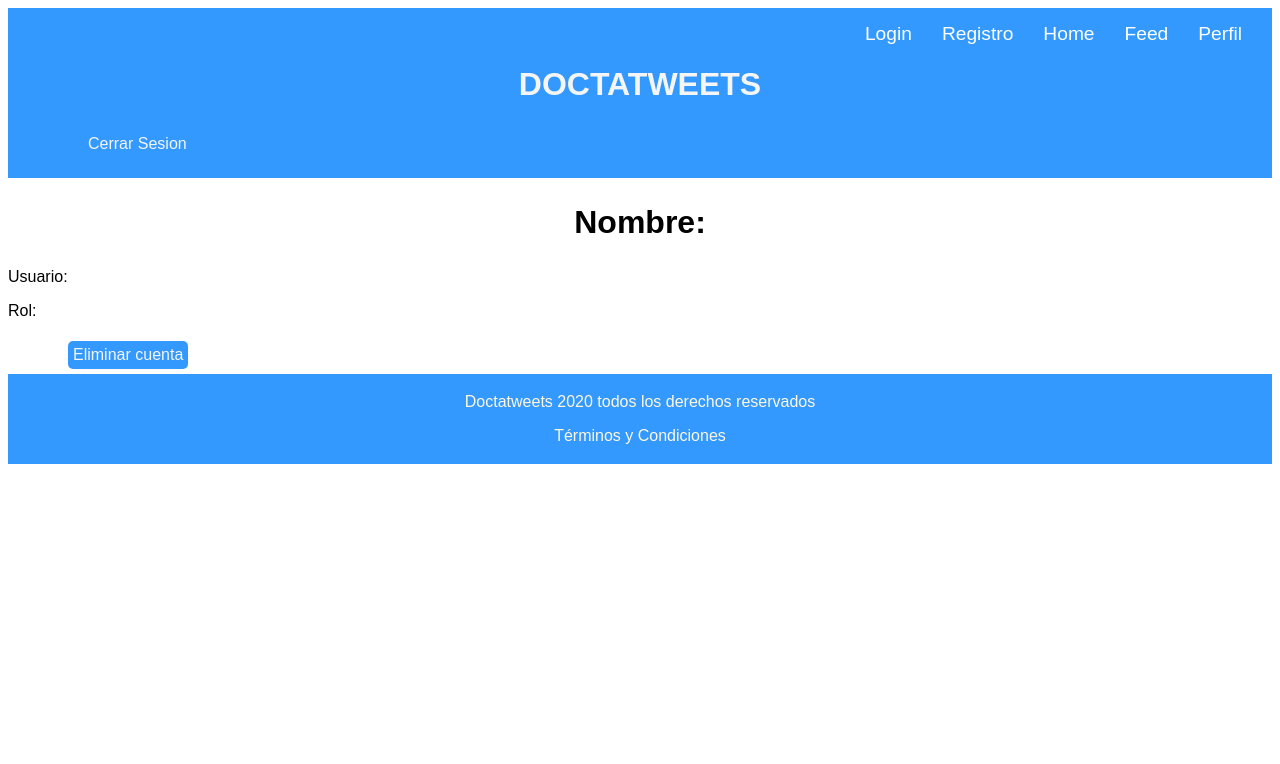
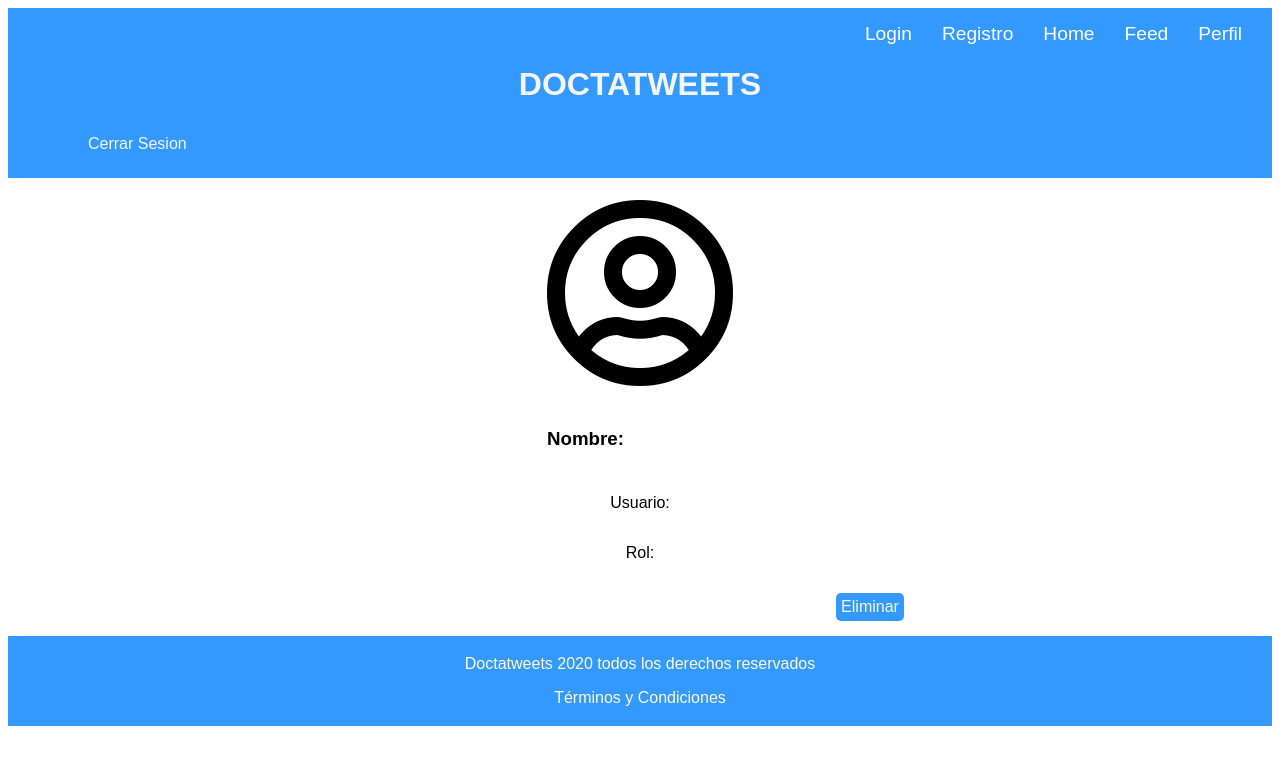
Before and after one commit to martincufre/TrabajoFinalDoctaDevs, a Vue app: page /perfil in a window 1280 px wide. Shown: the top 764 px of the page. Built offline with nearby package versions, Linux system fonts and the light colour scheme; no server answers; sample sign-in values are in the browser's storage.

Commit message:
cambios en feed, perfil y detalles

```diff
--- a/src/components/BotonCerrarSesion.vue
+++ b/src/components/BotonCerrarSesion.vue
@@ -11,6 +11,7 @@ export default {
         cerrarSesion(){
             sessionStorage.removeItem('token')
             sessionStorage.removeItem('username')
+            this.$router.push({name: "Login"})
         }
     },
 }
--- a/src/components/BotonEliminarCuenta.vue
+++ b/src/components/BotonEliminarCuenta.vue
@@ -1,6 +1,6 @@
 <template>
-    <div >
-        <button @click="eliminarUser">Eliminar cuenta</button>
+    <div class="boton">
+        <button @click="eliminarUser">Eliminar</button>
     </div>
 </template>
 
@@ -14,3 +14,7 @@ export default {
     },
 }
 </script>
+
+<style>
+
+</style>
--- a/src/components/FormularioLogin.vue
+++ b/src/components/FormularioLogin.vue
@@ -5,6 +5,9 @@
             <input type="text" placeholder="Usuario" v-model="usuario">
             <input type="password" placeholder="Password" v-model="password">
             <button @click.prevent="ingreso">Login</button>
+            <span>Si no estas suscripto <a href="./registro">Regístrate</a></span>
+
+            <span><strong>{{error}}</strong></span>
         </form>
     </div>
 </template>
@@ -16,6 +19,7 @@ export default {
         return {
             usuario: '',
             password: '',
+            error: '',
         }
     },
     methods: {
@@ -34,13 +38,16 @@ export default {
                 return res.json()
             })
             .then(result => {
-                if (result.error) return console.log(result);
+                if (result.error){
+                    this.error = result.message;
+                    return
+                }
                 sessionStorage.setItem("token", result.body.token);
                 sessionStorage.setItem('username', this.usuario);
                 this.username = "";
                 this.password = "";
 
-                this.$router.push({name: "home"});
+                this.$router.push({name: "Home"});
             })
             .catch(err => {
                 console.log(err)
--- a/src/components/FormularioUsuario.vue
+++ b/src/components/FormularioUsuario.vue
@@ -6,6 +6,8 @@
             <input type="text" placeholder="Username" v-model="username">
             <input type="password" placeholder="Password" v-model="password">
             <button @click.prevent="registrar">Registrarse</button>
+
+            <p>{{mensaje}}</p>
         </form>
     </div>
 </template>
@@ -44,6 +46,8 @@ export default {
             this.nombre = '';
             this.username = '';
             this.password = '';
+
+            this.mensaje = "Usuario registrado con éxito, para ingresar a DoctaTweets dirígete a Login";
         }
     },
 }
--- a/src/components/ListaPosts.vue
+++ b/src/components/ListaPosts.vue
@@ -7,7 +7,8 @@
         :likes='post.likes.length'
         :idPost='post._id'
         :postURL="postURL"
-        @like="getPosts"></post>
+        @like="getPosts"
+        @eliminar="getPosts"></post>
     </div>
 </template>
 
--- a/src/components/MenuApp.vue
+++ b/src/components/MenuApp.vue
@@ -1,9 +1,9 @@
 <template>
     <div class="menu">
-        <router-link class="ruta" :to="{path:'/'}">Login</router-link>
+        <router-link class="ruta" :to="{path:'/', name: 'Login'}">Login</router-link>
         <router-link class="ruta" :to="{path:'/registro'}">Registro</router-link>
         <router-link class="ruta" :to="{path:'/home', name:'Home'}">Home</router-link>
-        <router-link class="ruta" :to="{path: '/feed' , name: 'Feed', params: {username: usuarioLogueado}}">Feed</router-link>
+        <router-link class="ruta" :to="{path: '/feed' , name: 'Feed', params: {username: username}}">Feed</router-link>
         <router-link class="ruta" :to="{path:'/home', name:'Perfil'}">Perfil</router-link>
 
     </div>
@@ -14,9 +14,14 @@ export default {
     name: 'MenuApp',
     data() {
         return{
-            usuarioLogueado: sessionStorage.getItem('username')
+            username: window.sessionStorage.getItem('username')
         }
-    }
+    },
+watch: {
+        $route() {
+            this.username = sessionStorage.getItem('username');
+        }
+    },
 
 }
 
--- a/src/components/Post.vue
+++ b/src/components/Post.vue
@@ -77,7 +77,7 @@ export default {
                 })
             .then(data => {
                 console.log(data)
-                this.$emit('like')
+                this.$emit('eliminar')
             })
             .catch(err => console.log(err))
         },
--- a/src/views/Perfil.vue
+++ b/src/views/Perfil.vue
@@ -1,11 +1,16 @@
 <template>
-    <div>
-        <h2>{{`Nombre: ${nombre}`}}</h2>
-        <div>
+    <div class="perfil">
+        <div class="titulos">
+            <h1><i class="far fa-user-circle"></i></h1>
+            <h3>{{`Nombre: ${nombre}`}}</h3>
+        </div>
+        <div class="info">
             <p>{{`Usuario: ${usuario}`}}</p>
             <p>{{`Rol: ${rol}`}}</p>
         </div>
-        <boton-eliminar-cuenta @event-eliminar="eliminarUser"></boton-eliminar-cuenta>
+
+        <boton-eliminar-cuenta @eliminar-usuario="eliminarUser" class="botonEliminar"></boton-eliminar-cuenta>
+
     </div>
 </template>
 
@@ -44,13 +49,11 @@ export default {
         eliminarUser(){
             fetch(`https://node-api-doctadevs.vercel.app/users/${sessionStorage.getItem('username')}`,{
                 headers: {
-                    'Accept': 'application/json',
-                    'Content-Type':'application/json',
                     'Authorization' : `Bearer ${sessionStorage.getItem('token')}`
                 },
                 method: 'DELETE',
                 body: {
-                    autor: this.autor
+                    autor: sessionStorage.getItem('username')
                     }
             })
             .then(res => {
@@ -58,9 +61,40 @@ export default {
                 })
             .then(data => {
                 console.log(data)
+                sessionStorage.removeItem('token')
+                sessionStorage.removeItem('username')
+                this.$router.push({name: 'Login'})
             })
             .catch(err => console.log(err))
         },
     },
 }
 </script>
+
+<style>
+    .perfil{
+        width: 200px;
+        margin: 10px auto;
+        display: flex;
+        flex-flow: row wrap;
+        justify-content: center;
+        align-items: center;
+    }
+    .titulos h1{
+        font-size: 12rem;
+        margin: 0;
+        color: black;
+    }
+    .info{
+        flex-basis: 90%;
+        margin: 10px auto;
+        display: flex;
+        flex-direction: column;
+        justify-content: center;
+        align-items: center;
+    }
+    .botonEliminar{
+        margin-left: 400px;
+        text-align: end;
+    }
+</style>
```
